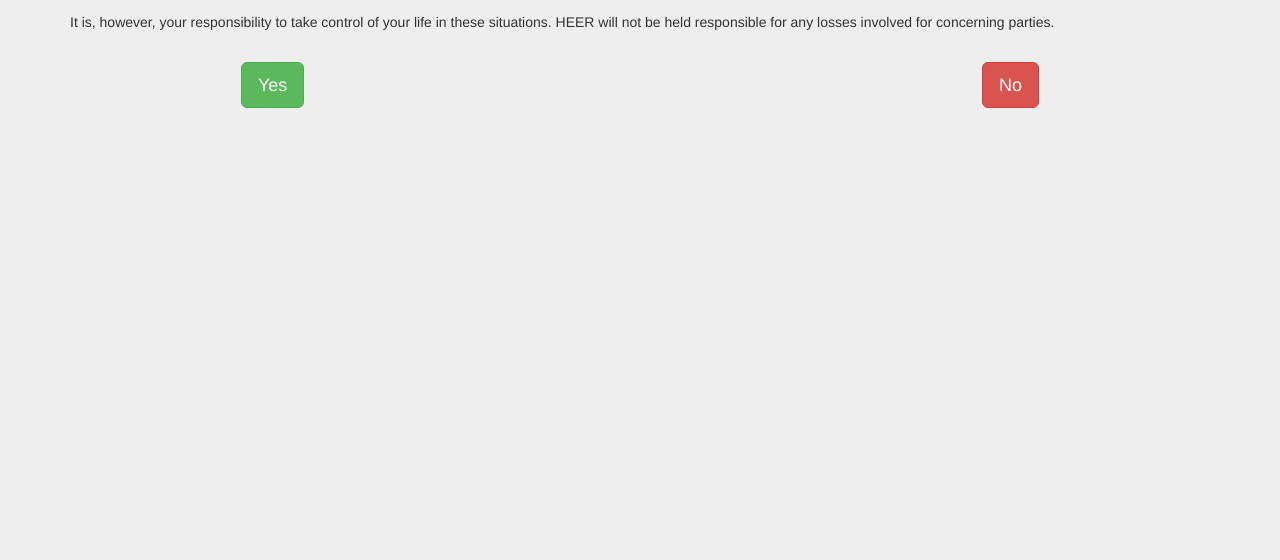
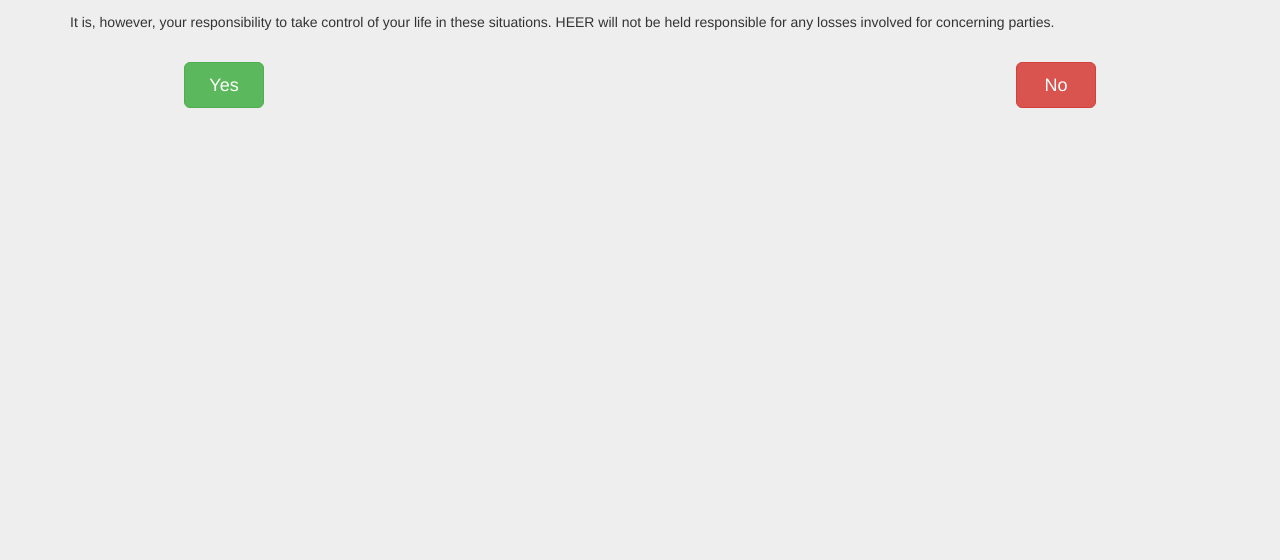
Before and after one commit to chpark17/chpark17.github.io, a plain HTML site: page disclaimer.html in a window 1280 px wide. Shown: the part 240-800 px from the top of the page. Drawn offline with nearby package versions, Linux system fonts and the light colour scheme.

Commit message:
disclaimer buttons

```diff
--- a/css/jumbotron.css
+++ b/css/jumbotron.css
@@ -18,7 +18,8 @@ body {
 }
 
 .buttons button {
-  margin: 0 15%;
+  width: 80px;
+  margin: 0 10%;
 }
 
 .btn-success {
```
